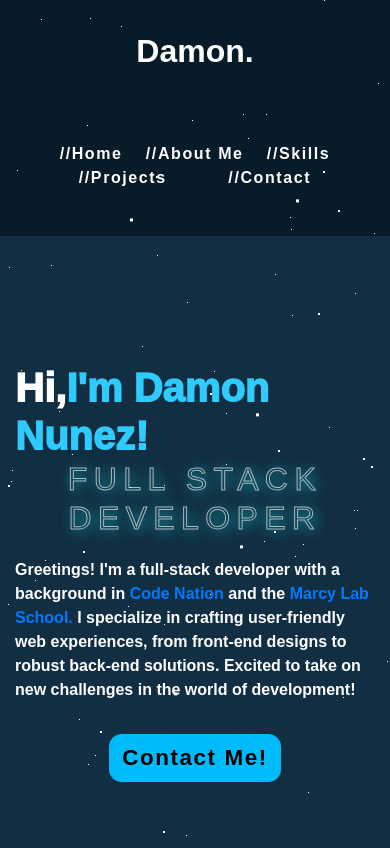
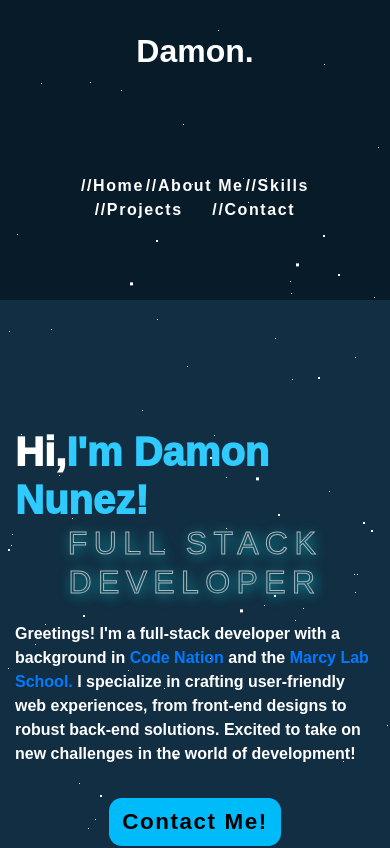
Before and after one commit to DamonNunezAlt/damonnunez, a React (Create React App) app: page / in a window 390 px wide. Shown: the top 848 px of the page. Built offline with nearby package versions, Linux system fonts and the light colour scheme.

Commit message:
Margin Mate

```diff
--- a/src/components/Navbar.css
+++ b/src/components/Navbar.css
@@ -40,6 +40,11 @@ letter-spacing: .1rem;
         justify-content: center;
     }
 }
+@media screen and (max-width:455px) {
+.navbar {
+    margin:4rem;
+}
+}
 
 
 /* Add or modify these styles in your CSS file */
```
